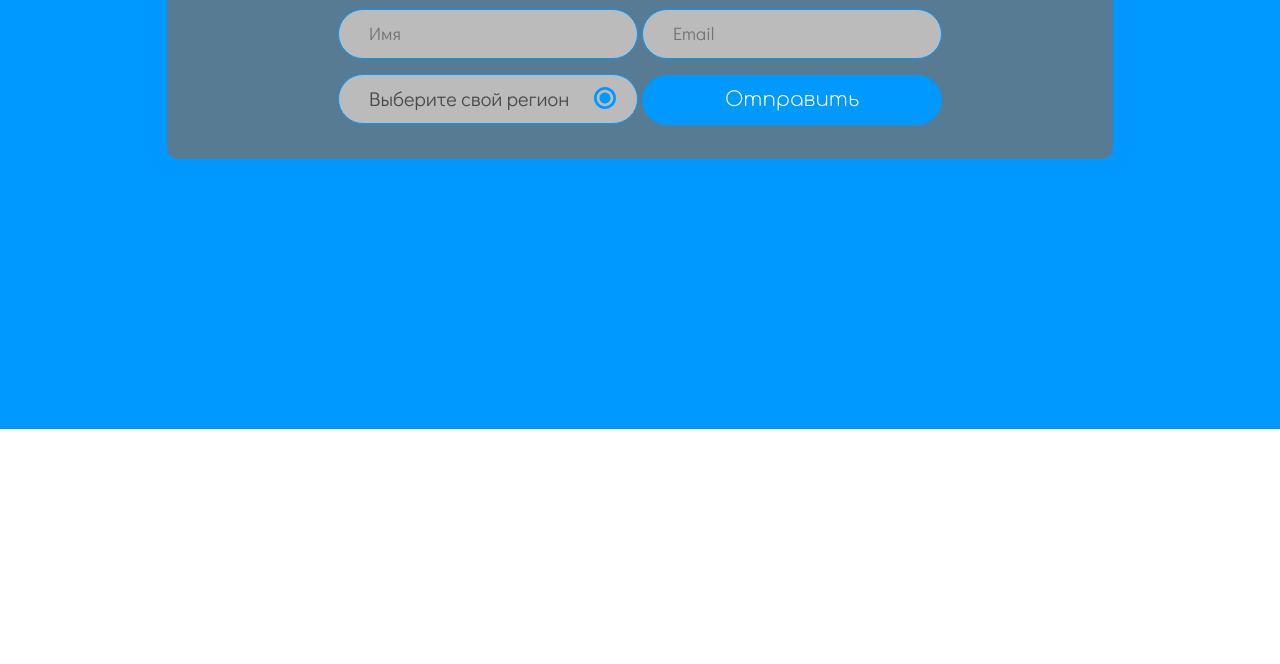
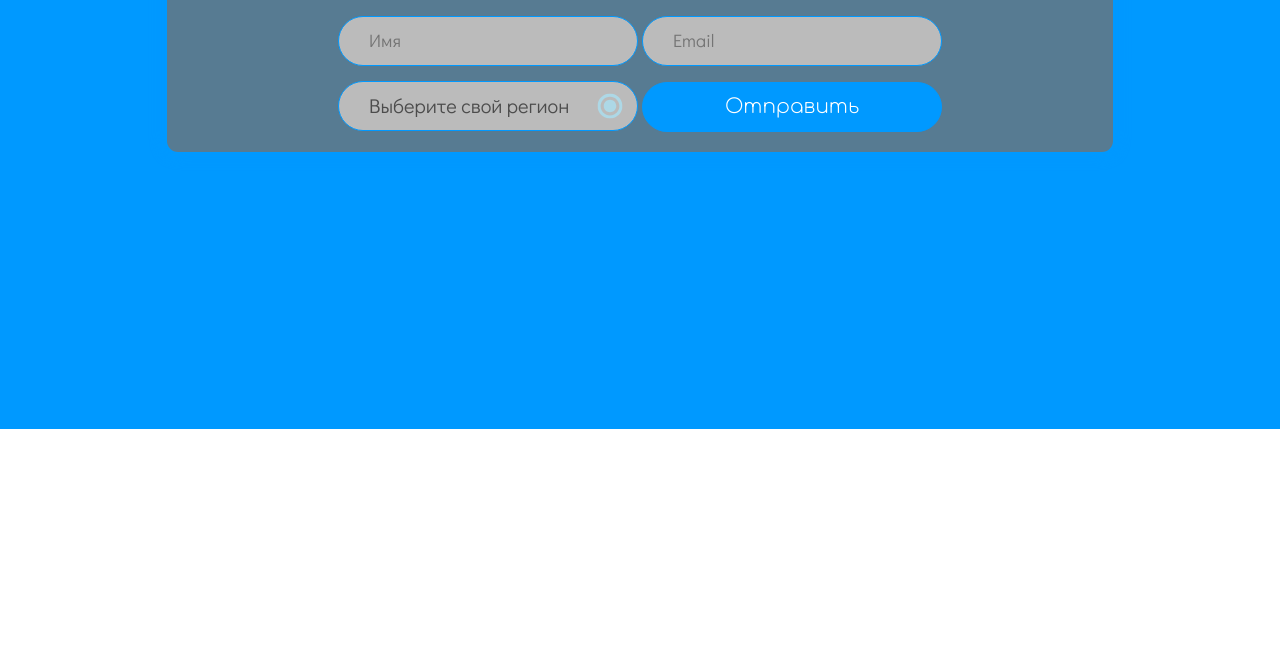
Before and after one commit to brendan8c/Furnito, a website: page app/index.html in a window 1280 px wide. Shown: the part 436-1100 px from the top of the page. Drawn offline with nearby package versions, Linux system fonts and the light colour scheme; files that its build step writes are made by us from their sources.

Commit message:
Button is ready

```diff
--- a/app/index.html
+++ b/app/index.html
@@ -28,13 +28,15 @@
                     <div class="header__wrap-form-title">Мы знаем всё о создании эпичной мебели, которая подходит</div>
                     <div class="header__wrap-form-title title-in">Подпишитесь на нашу рассылку, чтобы быть в курсе</div>
                     <div class="wrapper__box">
+                        <div class="wrapper__box-wrpa">
                             <input class="header__wrap-form-input name-in" type="text" placeholder="Имя" required>
                             <input class="header__wrap-form-input email-in" type="text" placeholder="Email" required>
+                        </div>
+                        <div class="wrapper__box-wrpa">
                             <form action="option1" class="header__wrap-form-box">
-                            <div class="header__wrap-form-box_down">
-                                <?xml version="1.0" ?>
-                                <!DOCTYPE svg  PUBLIC '-//W3C//DTD SVG 1.1//EN'  'http://www.w3.org/Graphics/SVG/1.1/DTD/svg11.dtd'><svg enable-background="new 0 0 512 512" height="512px" id="Layer_1" version="1.1" viewBox="0 0 512 512" width="512px" xml:space="preserve" xmlns="http://www.w3.org/2000/svg" xmlns:xlink="http://www.w3.org/1999/xlink"><path d="M256,512C114.625,512,0,397.375,0,256S114.625,0,256,0s256,114.625,256,256S397.375,512,256,512z M256,64  C149.969,64,64,149.969,64,256s85.969,192,192,192c106.03,0,192-85.969,192-192S362.031,64,256,64z M256,384  c-70.688,0-128-57.312-128-128c0-70.688,57.312-128,128-128c70.688,0,128,57.312,128,128C384,326.688,326.688,384,256,384z"/></svg>
-                            </div>
+                                <!-- ------------------------------------------------------ -->
+                                <svg height="512px" width="512px" viewBox="0 0 512 512" xmlns="http://www.w3.org/2000/svg"><path d="M256,512C114.625,512,0,397.375,0,256S114.625,0,256,0s256,114.625,256,256S397.375,512,256,512z M256,64  C149.969,64,64,149.969,64,256s85.969,192,192,192c106.03,0,192-85.969,192-192S362.031,64,256,64z M256,384  c-70.688,0-128-57.312-128-128c0-70.688,57.312-128,128-128c70.688,0,128,57.312,128,128C384,326.688,326.688,384,256,384z"/></svg>
+                                <!-- ------------------------------------------------------ -->
                                 <select class="region-in" id="option1">
                             <option selected disabled>Выберите свой регион</option>
                             <option value="">г. Москва</option>
@@ -128,8 +130,7 @@
                         </div>
                     </div>
                 </div>
-
-
+            </div>
     </header>
     <!-- #1grn header - end  -->
     <!-- #1grn content - start -->
--- a/app/scss/style.scss
+++ b/app/scss/style.scss
@@ -80,33 +80,18 @@
                 color: #fff;
                 cursor: pointer;
             }
-            &-box {
-                &_down {
-                    position: absolute;
-                    background-size: cover;
-                    top: 188px;
-                    left: 427px;
-                    border: none;
-                    outline: none;
-                    background-color: transparent;
-                    cursor: pointer;
-                    svg {
-                        width: 22px;
-                        height: 22px;
-                        path {
-                            fill: $blu;
-                        }
-                    }
-                }
-                select {
+            &-box select {
                 width: 300px;
                 height: 50px;
                 background-color: #bbbbbb;
                 border-radius: 25px;
                 border: 1px solid $blu;
                 padding-left: 30px;
-                    padding-right: 30px;
+                padding-right: 60px;
+                // ! добавить при адаптиве
+                // margin-bottom: 15px;
                 outline: none;
+                -webkit-appearance: none;
                 appearance: none;
                 cursor: pointer;
                 @include d400;
@@ -116,9 +101,29 @@
                     @include d400;
                     font-size: 20px;
                     color: #5b5b5b;
-                        font {}
                 }
             }
+            &-box {
+                position: relative;
+                display: inline-block;
+                &:hover {
+                    svg {
+                        path {
+                            transition: all .5s;
+                            fill: #7faebd;
+                        }
+                    }
+                }
+            }
+            &-box svg {
+                width: 25px;
+                height: 25px;
+                position: absolute;
+                right: 55%;
+                transform: translate(50%, 50%);
+                fill: lightblue;
+                pointer-events: none;
+                transition: fill 0.5s;
             }
         }
     }
@@ -143,22 +148,19 @@
     }
 }
 
-.name-in {
-    margin-bottom: 15px;
+.wrapper__box {
+    display: flex;
+    flex-wrap: wrap;
+    justify-content: center;
 }
 
+.name-in,
 .email-in {
     margin-bottom: 15px;
 }
 
-.form-in {}
-
 .title-in {
     margin-bottom: 30px;
-}
-
-.region-in {
-    margin-bottom: 15px;
 }
 
 // #1grn header - end
```
Also changed, not shown: app/img/btn.svg. Lines whose indentation alone changed are shown as unchanged.
